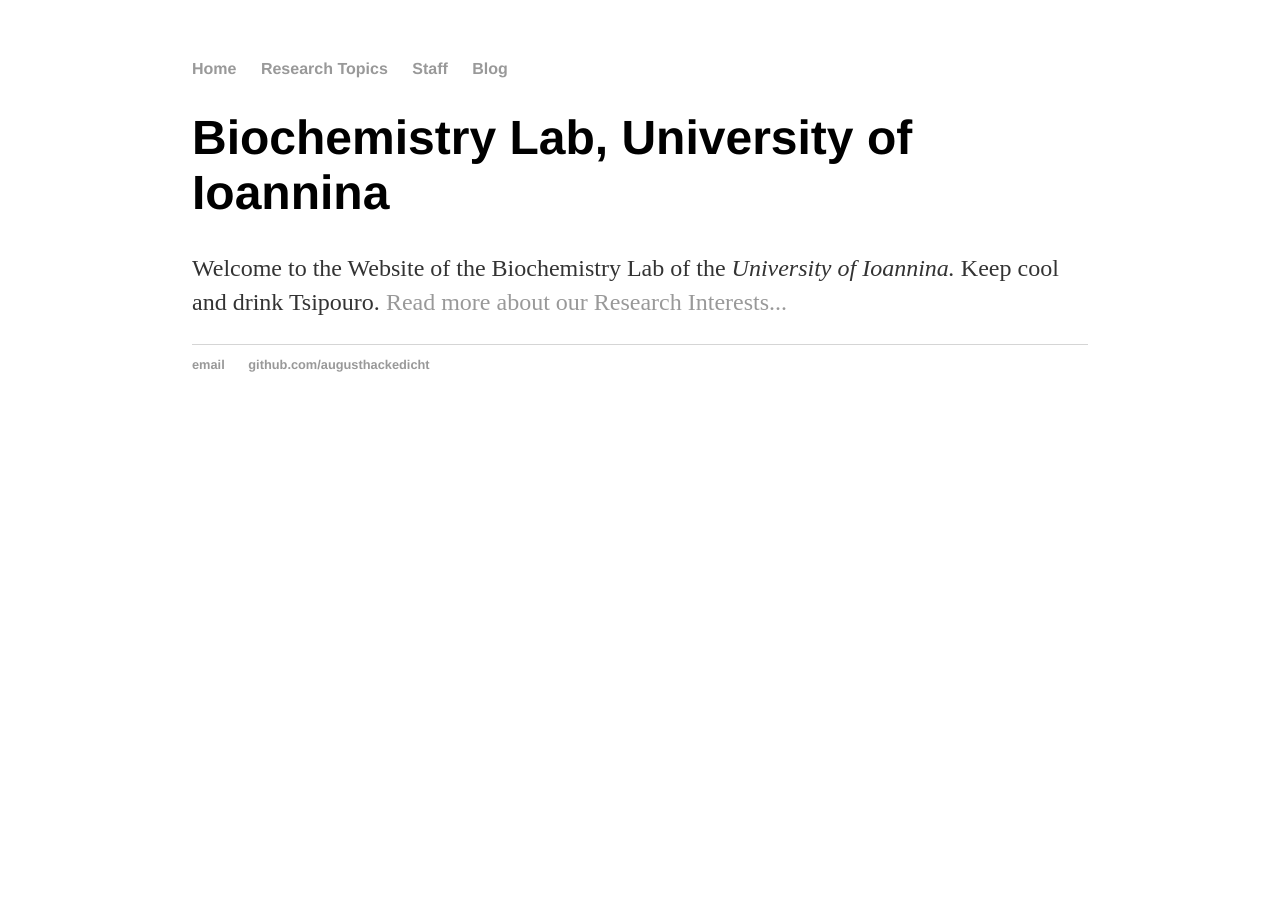
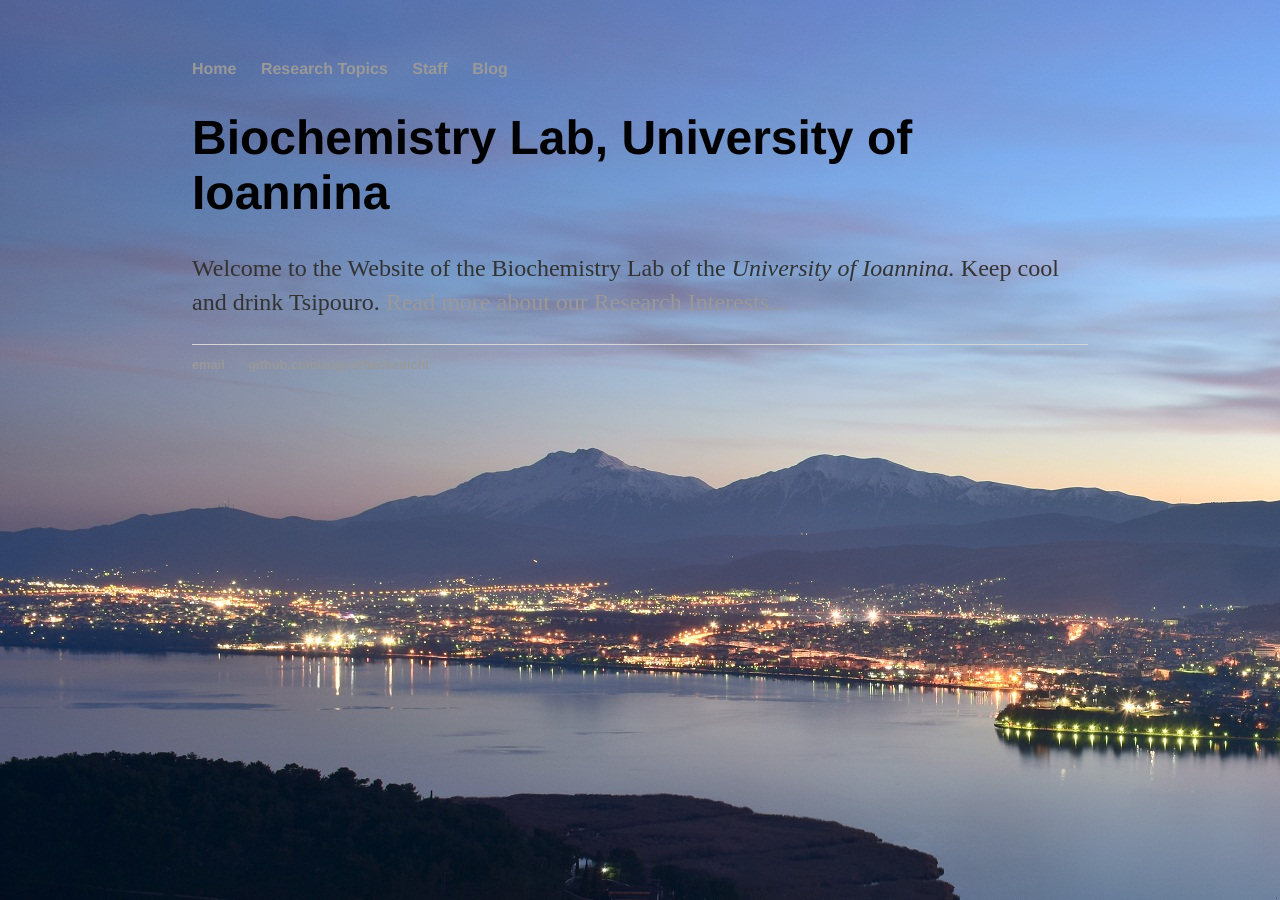
Before and after one commit to augusthackedicht/augusthackedicht.github.io, a Jekyll site: the page built from index.html, in a window 1280 px wide. Built offline with Jekyll 4.4.1, drawn with Linux system fonts in a browser that asks for light colours.

Commit message:
Update main.css

```diff
--- a/css/main.css
+++ b/css/main.css
@@ -1,4 +1,4 @@
-body {
+body { background-image: url(https://github.com/augusthackedicht/augusthackedicht.github.io/blob/master/_layouts/bg2.JPG);
     margin: 60px auto;
     width: 70%;
 }
```
